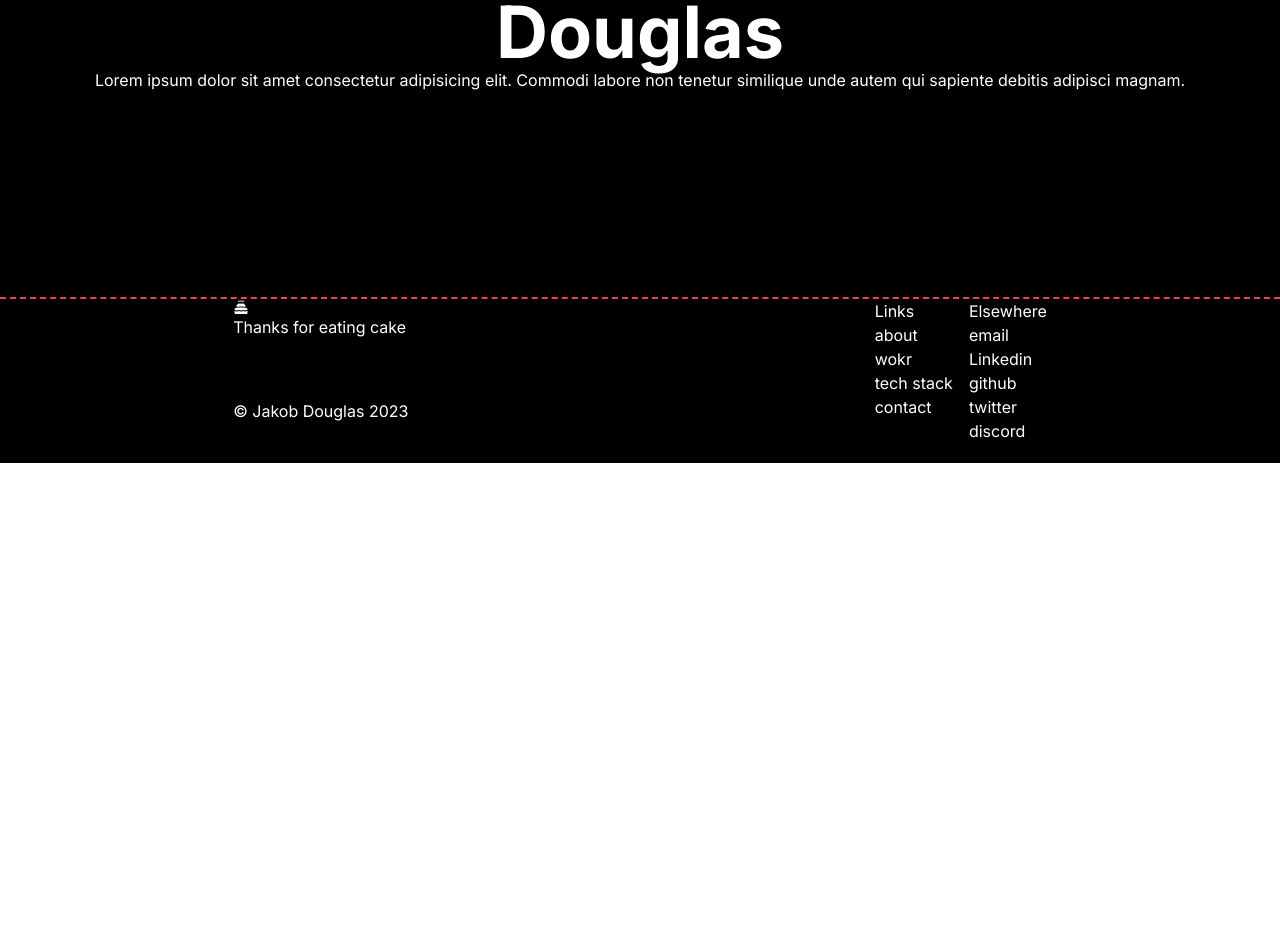
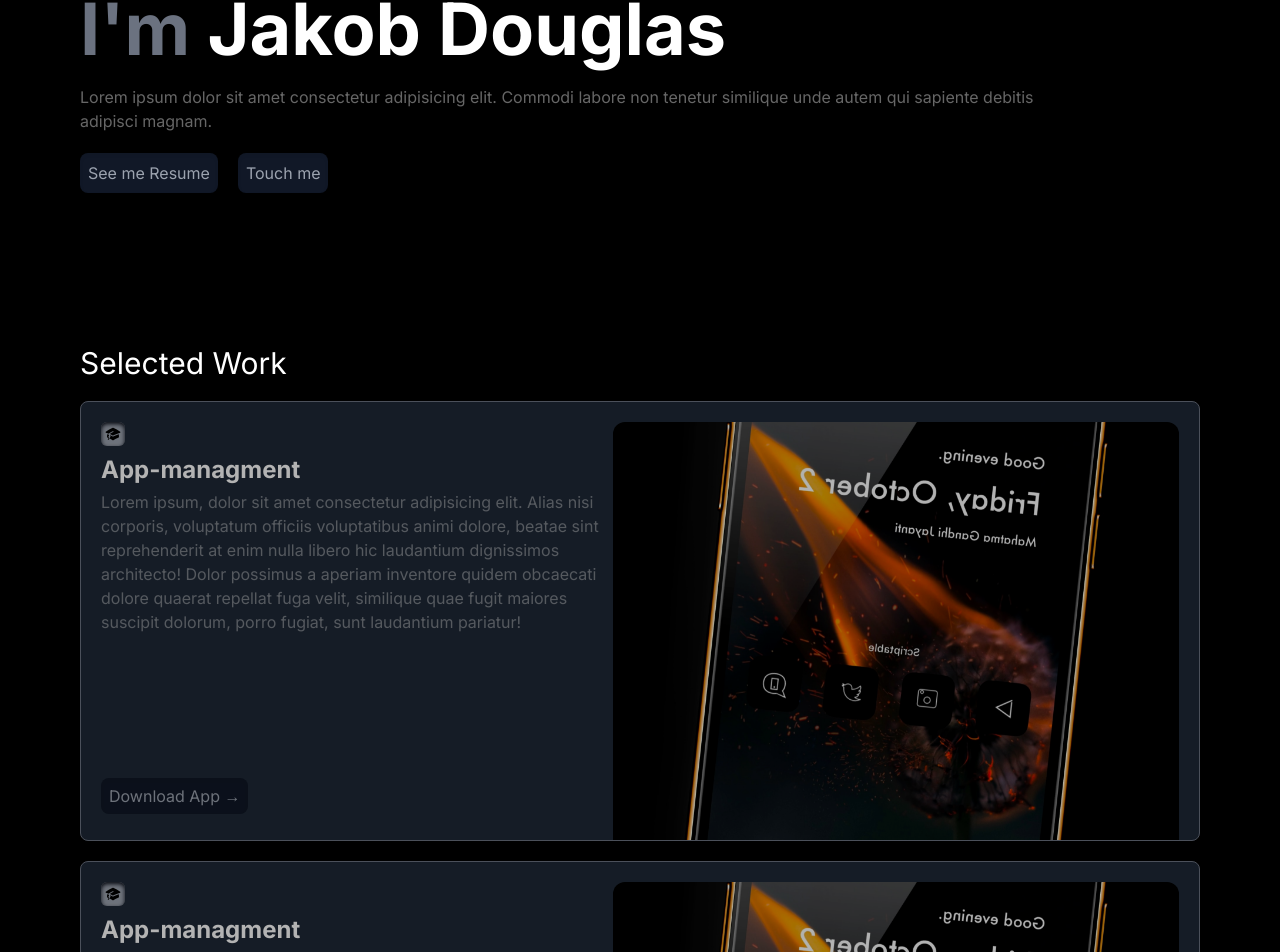
Before and after one commit to jakolandio3/portfolio_v1_2023, a Next.js app: page / in a window 1280 px wide. Shown: the part 337-1289 px from the top of the page. Before the commit the page ends 800 px from the top, so only its background shows below. Built offline with nearby package versions, Linux system fonts and the light colour scheme.

Commit message:
setup: creating layout of homepage

```diff
--- /dev/null
+++ b/src/app/components/AppCard.jsx
@@ -0,0 +1,42 @@
+import { HiAcademicCap } from 'react-icons/hi2';
+import Button from './Button';
+import Image from 'next/image';
+
+function AppCard() {
+	return (
+		<div
+			className='bg-gray-800 rounded-lg opacity-70 hover:opacity-100 hover:blur-0
+   px-5 pt-5 border-gray-500 border border-solid flex flex-row transition-all duration-300'
+		>
+			<div className=' max-w-lg max-h-fit'>
+				<div className=' border-gray-500 rounded-md bg-gray-400 max-w-fit p-1 shadow-inner shadow-gray-950 mb-2'>
+					<HiAcademicCap />
+				</div>
+				<h1 className='text-white text-2xl font-bold'>App-managment</h1>
+				<p className=' text-white opacity-40 pt-1 pb-[150px]'>
+					Lorem ipsum, dolor sit amet consectetur adipisicing elit. Alias nisi
+					corporis, voluptatum officiis voluptatibus animi dolore, beatae sint
+					reprehenderit at enim nulla libero hic laudantium dignissimos
+					architecto! Dolor possimus a aperiam inventore quidem obcaecati dolore
+					quaerat repellat fuga velit, similique quae fugit maiores suscipit
+					dolorum, porro fugiat, sunt laudantium pariatur!
+				</p>
+				<div className='mb-8'>
+					<Button>Download App &rarr;</Button>
+				</div>
+			</div>
+			<div className=' w-full relative'>
+				<Image
+					className='rounded-t-xl -scale-x-100'
+					fill={true}
+					objectFit='cover'
+					Position='fixed'
+					src='/rishabh-malhotra-83ypHTv6J2M-unsplash.png'
+					alt='Phone'
+				/>
+			</div>
+		</div>
+	);
+}
+
+export default AppCard;
--- a/src/app/components/Button.jsx
+++ b/src/app/components/Button.jsx
@@ -1,5 +1,14 @@
-function Button({ children }) {
-	return <button>{children}</button>;
+import Link from 'next/link';
+
+function Button({ children, to = '/' }) {
+	return (
+		<Link
+			href={`${to}`}
+			className='bg-gray-900 hover:shadow-gray-600 shadow-inner p-2 rounded-lg hover:text-white text-gray-400'
+		>
+			{children}
+		</Link>
+	);
 }
 
 export default Button;
--- a/src/app/components/Footer.jsx
+++ b/src/app/components/Footer.jsx
@@ -2,7 +2,7 @@ import { HiCake } from 'react-icons/hi2';
 
 function Footer({ children }) {
 	return (
-		<footer className='bg-transparent text-white flex justify-around border-t-red-500 border-dashed border-t-2'>
+		<footer className='bg-transparent text-white flex justify-around border-t-red-500 border-dashed border-t-2 mt-20'>
 			<div className='flex justify-center gap-4'>
 				<ul>
 					<HiCake />
--- a/src/app/globals.css
+++ b/src/app/globals.css
@@ -6,6 +6,10 @@
 	--foreground-rgb: 0, 0, 0;
 	--background-start-rgb: 214, 219, 220;
 	--background-end-rgb: 255, 255, 255;
+	&::-webkit-scrollbar {
+		overflow: hidden;
+		scroll-behavior: smooth;
+	}
 }
 
 @media (prefers-color-scheme: dark) {
--- a/src/app/layout.js
+++ b/src/app/layout.js
@@ -14,8 +14,8 @@ export const metadata = {
 export default function RootLayout({ children }) {
 	return (
 		<html lang='en'>
-			<body className={clsx(inter.className, '')}>
-				<main className='bg-black top-0 h-screen flex-col flex'>
+			<body className={clsx(inter.className, 'bg-black m-0 p-0')}>
+				<main className=' top-0 h-full m-0 p-0 flex-col flex justify-between min-h-screen'>
 					{' '}
 					<Navbar />
 					{children}
--- a/src/app/page.js
+++ b/src/app/page.js
@@ -1,19 +1,48 @@
+import AppCard from './components/AppCard';
+import Button from './components/Button';
+
 function app() {
 	return (
-		<div className='text-white flex flex-col h-full justify-center text-center justify-items-center'>
+		<main>
+			<section id='title-card' className='my-[15vh] pb-8'>
+				<div className='text-white flex flex-col h-full justify-center text-left mr-auto justify-items-center max-w-l ml-20'>
+					<h1 className='text-7xl font-bold text-gray-500 pt-20'>Hi👋,</h1>
 					<h1 className='text-7xl font-bold'>
-				Jakob
-				<br />
-				<span className='translate-x-[10px]'>Douglas</span>
+						<span className='text-gray-500'>I'm </span>Jakob Douglas
 					</h1>
-			<div className='flex flex-col text-center'>
-				<p>
+
+					<p className='max-w-[80%] text-left mr-auto py-5 opacity-40'>
 						Lorem ipsum dolor sit amet consectetur adipisicing elit. Commodi
-					labore non tenetur similique unde autem qui sapiente debitis adipisci
-					magnam.
+						labore non tenetur similique unde autem qui sapiente debitis
+						adipisci magnam.
 					</p>
+
+					<div className='flex flex-row gap-5'>
+						<Button to='/resume'> See me Resume</Button>
+						<Button> Touch me</Button>
 					</div>
 				</div>
+			</section>
+			<section id='selected-work' className='m-20'>
+				<div className='flex flex-col gap-5'>
+					<h2 className=' text-white text-3xl'>Selected Work</h2>
+					<AppCard />
+					<AppCard />
+					<AppCard />
+					<AppCard />
+					<AppCard />
+				</div>
+			</section>
+			<section id='title-card' className='my-[15vh] pb-8 m-20'>
+				<h2 className=' text-white text-3xl pb-[20px]'>Get to know me</h2>
+				<div className='grid gap-5 grid-cols-2 grid-flow-row'>
+					<AppCard />
+					<AppCard />
+					<AppCard />
+					<AppCard />
+				</div>
+			</section>
+		</main>
 	);
 }
 
--- /dev/null
+++ b/src/app/resume/page.js
@@ -0,0 +1,5 @@
+function page() {
+	return <div>peep poop</div>;
+}
+
+export default page;
```
Also changed, not shown: public/rishabh-malhotra-83ypHTv6J2M-unsplash.png (added). Lines whose indentation alone changed are shown as unchanged.
